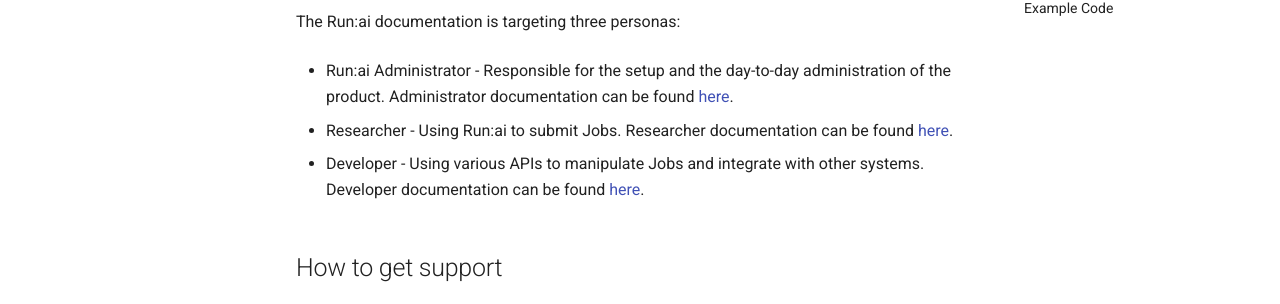
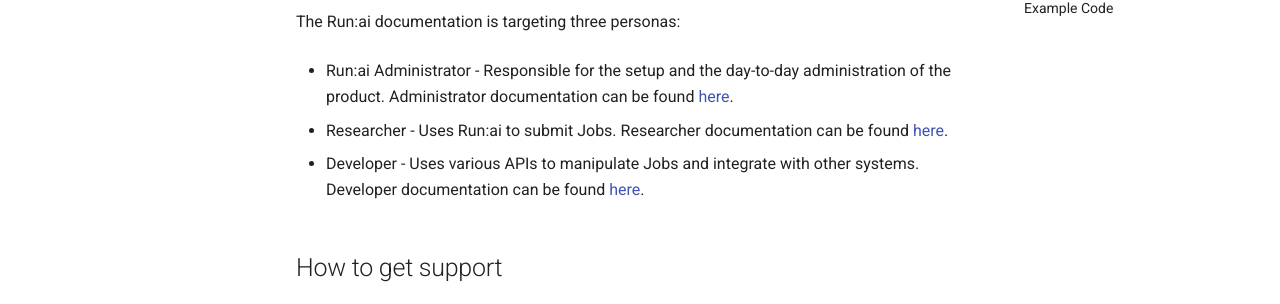
Before and after one commit to jasonnovichRunAI/gh-pages-test, an MkDocs documentation site: the page built from docs/index.md, in a window 1280 px wide and 900 px high. Shown: the part 286-590 px from the top of the window. Built offline with MkDocs 1.6.1 and Material for MkDocs 9.7.7, drawn with Linux system fonts in a browser that asks for light colours; comment, search, counter and statistics services are not loaded.

Commit message:
changed home page

```diff
--- a/docs/index.md
+++ b/docs/index.md
@@ -7,9 +7,9 @@
 
 * Run:ai Administrator - Responsible for the setup and the day-to-day administration of the product. Administrator documentation can be found [here](./admin/overview-administrator.md).
 
-* Researcher - Using Run:ai to submit Jobs. Researcher documentation can be found [here](./Researcher/overview-researcher.md).
+* Researcher - Uses Run:ai to submit Jobs. Researcher documentation can be found [here](./Researcher/overview-researcher.md).
 
-* Developer - Using various APIs to manipulate Jobs and integrate with other systems. Developer documentation can be found [here](./developer/overview-developer.md).
+* Developer - Uses various APIs to manipulate Jobs and integrate with other systems. Developer documentation can be found [here](./developer/overview-developer.md).
 
 ## How to get support
 
```
